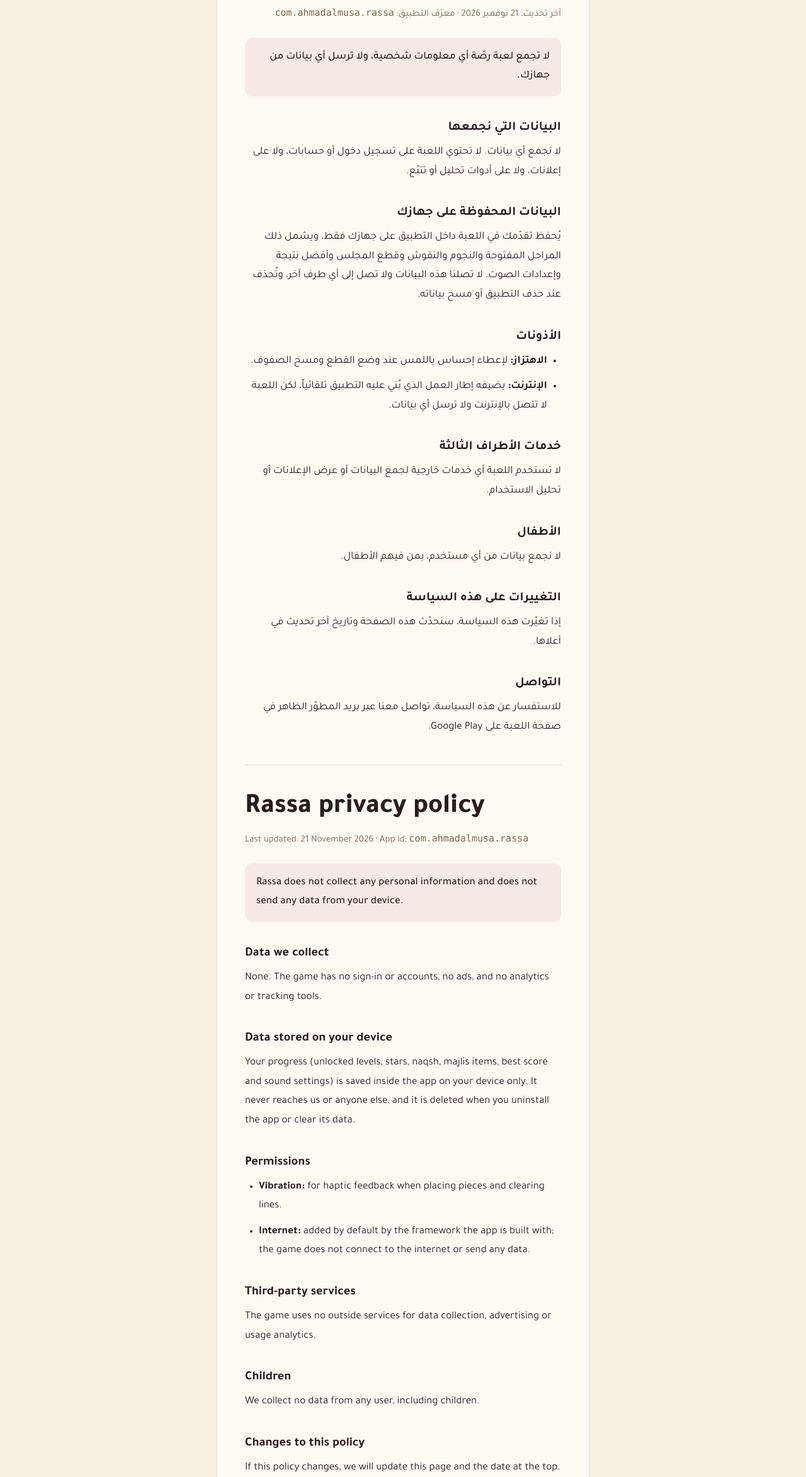
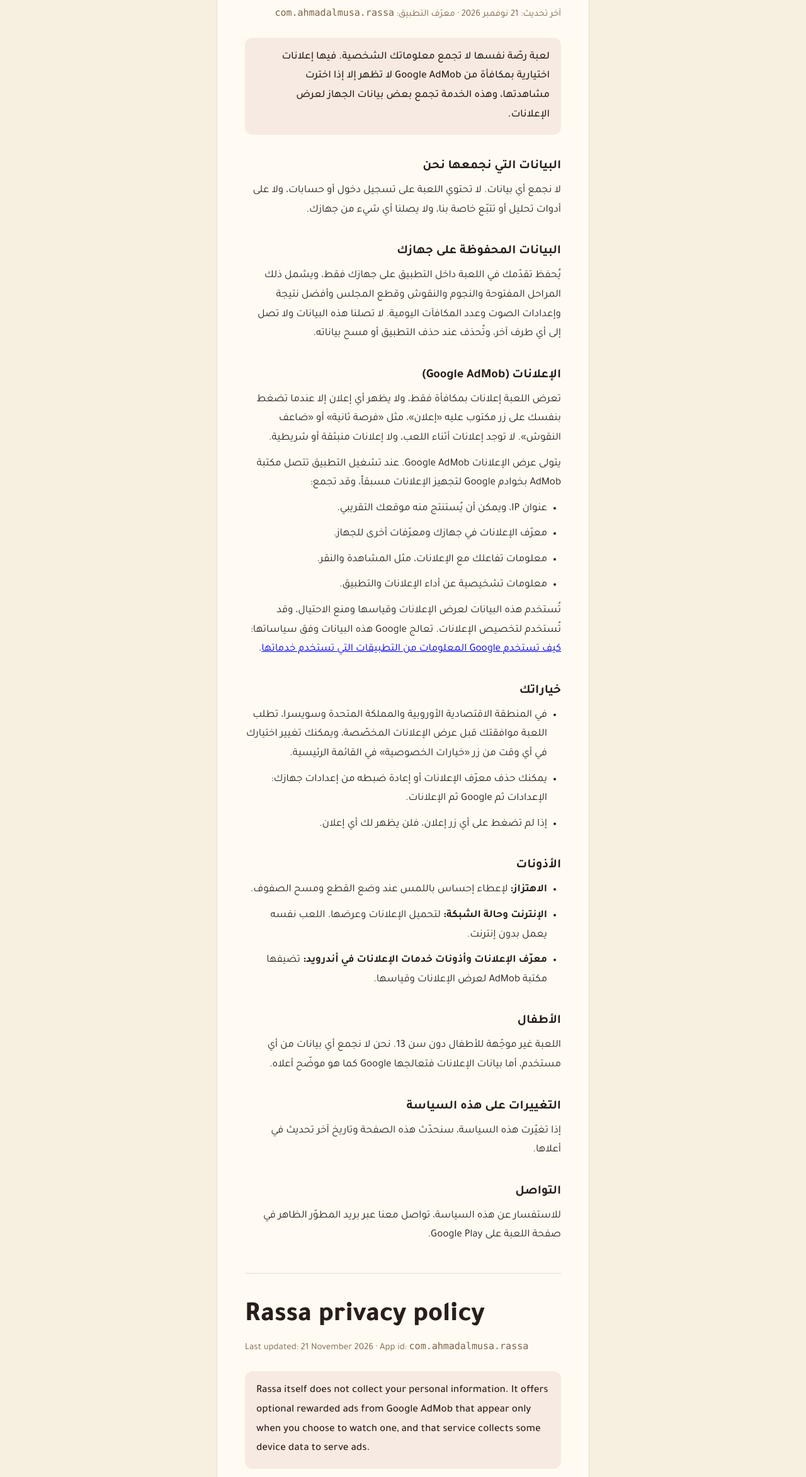
Before and after one commit to ahmadhalmusa-byte/rassa-privacy, a plain HTML site: page index.html in a window 1280 px wide. Shown: the part 215-2560 px from the top of the page at 63% size. Drawn offline with Linux system fonts and the light colour scheme.

Commit message:
Describe optional rewarded ads from Google AdMob
The game now offers opt-in rewarded ads. The policy explains what the
AdMob library collects, the consent and privacy options, and the new
permissions.

Co-Authored-By: Claude Opus 5.5 <noreply@anthropic.com>

```diff
--- a/index.html
+++ b/index.html
@@ -35,25 +35,41 @@ code{font-family:ui-monospace,Consolas,monospace;font-size:15px;overflow-wrap:an
 <article class="card">
   <h1>سياسة الخصوصية للعبة رصّة</h1>
   <p class="meta">آخر تحديث: 21 نوفمبر 2026 · معرّف التطبيق: <code>com.ahmadalmusa.rassa</code></p>
-  <p class="lead">لا تجمع لعبة رصّة أي معلومات شخصية، ولا ترسل أي بيانات من جهازك.</p>
+  <p class="lead">لعبة رصّة نفسها لا تجمع معلوماتك الشخصية. فيها إعلانات اختيارية بمكافأة من Google AdMob لا تظهر إلا إذا اخترت مشاهدتها، وهذه الخدمة تجمع بعض بيانات الجهاز لعرض الإعلانات.</p>
 
-  <h2>البيانات التي نجمعها</h2>
-  <p>لا نجمع أي بيانات. لا تحتوي اللعبة على تسجيل دخول أو حسابات، ولا على إعلانات، ولا على أدوات تحليل أو تتبّع.</p>
+  <h2>البيانات التي نجمعها نحن</h2>
+  <p>لا نجمع أي بيانات. لا تحتوي اللعبة على تسجيل دخول أو حسابات، ولا على أدوات تحليل أو تتبّع خاصة بنا، ولا يصلنا أي شيء من جهازك.</p>
 
   <h2>البيانات المحفوظة على جهازك</h2>
-  <p>يُحفظ تقدّمك في اللعبة داخل التطبيق على جهازك فقط، ويشمل ذلك المراحل المفتوحة والنجوم والنقوش وقطع المجلس وأفضل نتيجة وإعدادات الصوت. لا تصلنا هذه البيانات ولا تصل إلى أي طرف آخر، وتُحذف عند حذف التطبيق أو مسح بياناته.</p>
+  <p>يُحفظ تقدّمك في اللعبة داخل التطبيق على جهازك فقط، ويشمل ذلك المراحل المفتوحة والنجوم والنقوش وقطع المجلس وأفضل نتيجة وإعدادات الصوت وعدد المكافآت اليومية. لا تصلنا هذه البيانات ولا تصل إلى أي طرف آخر، وتُحذف عند حذف التطبيق أو مسح بياناته.</p>
+
+  <h2>الإعلانات (Google AdMob)</h2>
+  <p>تعرض اللعبة إعلانات بمكافأة فقط، ولا يظهر أي إعلان إلا عندما تضغط بنفسك على زر مكتوب عليه «إعلان»، مثل «فرصة ثانية» أو «ضاعف النقوش». لا توجد إعلانات أثناء اللعب، ولا إعلانات منبثقة أو شريطية.</p>
+  <p>يتولى عرض الإعلانات Google AdMob. عند تشغيل التطبيق تتصل مكتبة AdMob بخوادم Google لتجهيز الإعلانات مسبقاً، وقد تجمع:</p>
+  <ul>
+    <li>عنوان IP، ويمكن أن يُستنتج منه موقعك التقريبي.</li>
+    <li>معرّف الإعلانات في جهازك ومعرّفات أخرى للجهاز.</li>
+    <li>معلومات تفاعلك مع الإعلانات، مثل المشاهدة والنقر.</li>
+    <li>معلومات تشخيصية عن أداء الإعلانات والتطبيق.</li>
+  </ul>
+  <p>تُستخدم هذه البيانات لعرض الإعلانات وقياسها ومنع الاحتيال، وقد تُستخدم لتخصيص الإعلانات. تعالج Google هذه البيانات وفق سياساتها: <a href="https://policies.google.com/technologies/partner-sites">كيف تستخدم Google المعلومات من التطبيقات التي تستخدم خدماتها</a>.</p>
+
+  <h2>خياراتك</h2>
+  <ul>
+    <li>في المنطقة الاقتصادية الأوروبية والمملكة المتحدة وسويسرا، تطلب اللعبة موافقتك قبل عرض الإعلانات المخصّصة، ويمكنك تغيير اختيارك في أي وقت من زر «خيارات الخصوصية» في القائمة الرئيسية.</li>
+    <li>يمكنك حذف معرّف الإعلانات أو إعادة ضبطه من إعدادات جهازك: الإعدادات ثم Google ثم الإعلانات.</li>
+    <li>إذا لم تضغط على أي زر إعلان، فلن يظهر لك أي إعلان.</li>
+  </ul>
 
   <h2>الأذونات</h2>
   <ul>
     <li><strong>الاهتزاز:</strong> لإعطاء إحساس باللمس عند وضع القطع ومسح الصفوف.</li>
-    <li><strong>الإنترنت:</strong> يضيفه إطار العمل الذي بُني عليه التطبيق تلقائياً، لكن اللعبة لا تتصل بالإنترنت ولا ترسل أي بيانات.</li>
+    <li><strong>الإنترنت وحالة الشبكة:</strong> لتحميل الإعلانات وعرضها. اللعب نفسه يعمل بدون إنترنت.</li>
+    <li><strong>معرّف الإعلانات وأذونات خدمات الإعلانات في أندرويد:</strong> تضيفها مكتبة AdMob لعرض الإعلانات وقياسها.</li>
   </ul>
 
-  <h2>خدمات الأطراف الثالثة</h2>
-  <p>لا تستخدم اللعبة أي خدمات خارجية لجمع البيانات أو عرض الإعلانات أو تحليل الاستخدام.</p>
-
   <h2>الأطفال</h2>
-  <p>لا نجمع بيانات من أي مستخدم، بمن فيهم الأطفال.</p>
+  <p>اللعبة غير موجّهة للأطفال دون سن 13. نحن لا نجمع أي بيانات من أي مستخدم، أما بيانات الإعلانات فتعالجها Google كما هو موضّح أعلاه.</p>
 
   <h2>التغييرات على هذه السياسة</h2>
   <p>إذا تغيّرت هذه السياسة، سنحدّث هذه الصفحة وتاريخ آخر تحديث في أعلاها.</p>
@@ -66,20 +82,35 @@ code{font-family:ui-monospace,Consolas,monospace;font-size:15px;overflow-wrap:an
   <section class="en" lang="en">
     <h1>Rassa privacy policy</h1>
     <p class="meta">Last updated: 21 November 2026 · App id: <code>com.ahmadalmusa.rassa</code></p>
-    <p class="lead">Rassa does not collect any personal information and does not send any data from your device.</p>
+    <p class="lead">Rassa itself does not collect your personal information. It offers optional rewarded ads from Google AdMob that appear only when you choose to watch one, and that service collects some device data to serve ads.</p>
     <h2>Data we collect</h2>
-    <p>None. The game has no sign-in or accounts, no ads, and no analytics or tracking tools.</p>
+    <p>None. The game has no sign-in or accounts and no analytics or tracking tools of our own, and nothing from your device reaches us.</p>
     <h2>Data stored on your device</h2>
-    <p>Your progress (unlocked levels, stars, naqsh, majlis items, best score and sound settings) is saved inside the app on your device only. It never reaches us or anyone else, and it is deleted when you uninstall the app or clear its data.</p>
+    <p>Your progress (unlocked levels, stars, naqsh, majlis items, best score, sound settings and daily reward count) is saved inside the app on your device only. It never reaches us or anyone else, and it is deleted when you uninstall the app or clear its data.</p>
+    <h2>Ads (Google AdMob)</h2>
+    <p>The game shows rewarded ads only, and an ad appears only when you tap a button marked "ad" yourself, such as "second chance" or "double naqsh". There are no ads during play, and no pop-up or banner ads.</p>
+    <p>Ads are served by Google AdMob. When the app runs, the AdMob library contacts Google's servers to prepare ads in advance and may collect:</p>
+    <ul>
+      <li>IP address, from which your approximate location can be inferred.</li>
+      <li>Your device's advertising ID and other device identifiers.</li>
+      <li>Your interactions with ads, such as views and taps.</li>
+      <li>Diagnostic information about ad and app performance.</li>
+    </ul>
+    <p>This data is used to show and measure ads and to prevent fraud, and may be used to personalise ads. Google processes it under its own policies: <a href="https://policies.google.com/technologies/partner-sites">How Google uses information from sites or apps that use its services</a>.</p>
+    <h2>Your choices</h2>
+    <ul>
+      <li>In the EEA, the UK and Switzerland the game asks for your consent before showing personalised ads; you can change your choice at any time with the "privacy options" button on the main menu.</li>
+      <li>You can delete or reset your advertising ID in your device settings: Settings, then Google, then Ads.</li>
+      <li>If you never tap an ad button, you will never see an ad.</li>
+    </ul>
     <h2>Permissions</h2>
     <ul>
       <li><strong>Vibration:</strong> for haptic feedback when placing pieces and clearing lines.</li>
-      <li><strong>Internet:</strong> added by default by the framework the app is built with; the game does not connect to the internet or send any data.</li>
+      <li><strong>Internet and network state:</strong> to load and show ads. The game itself plays offline.</li>
+      <li><strong>Advertising ID and Android ad services permissions:</strong> added by the AdMob library to serve and measure ads.</li>
     </ul>
-    <h2>Third-party services</h2>
-    <p>The game uses no outside services for data collection, advertising or usage analytics.</p>
     <h2>Children</h2>
-    <p>We collect no data from any user, including children.</p>
+    <p>The game is not directed at children under 13. We collect no data from any user; ad data is processed by Google as described above.</p>
     <h2>Changes to this policy</h2>
     <p>If this policy changes, we will update this page and the date at the top.</p>
     <h2>Contact</h2>
```
